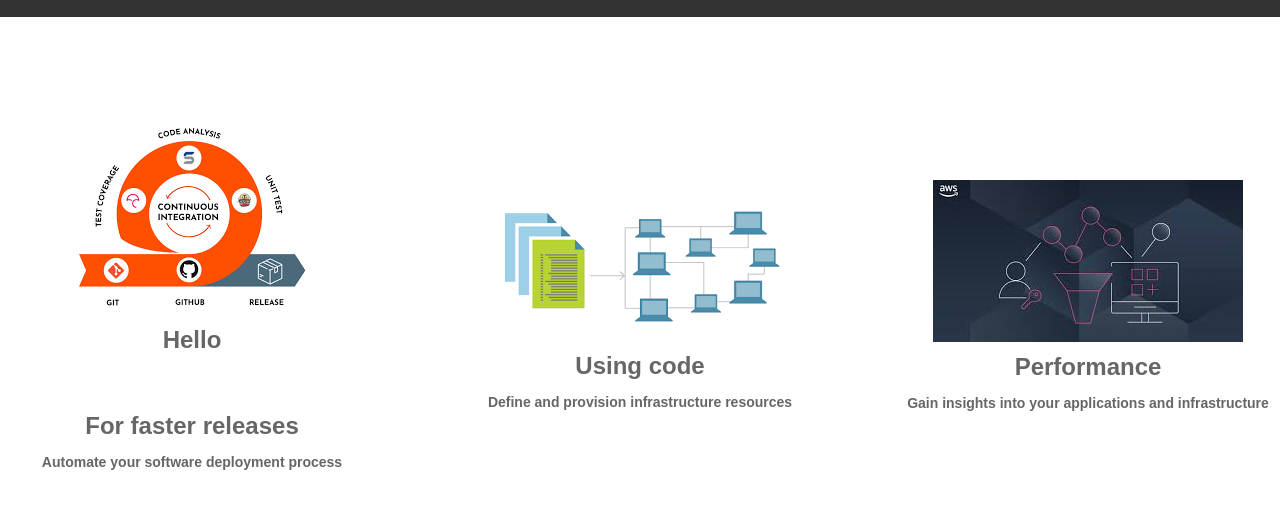
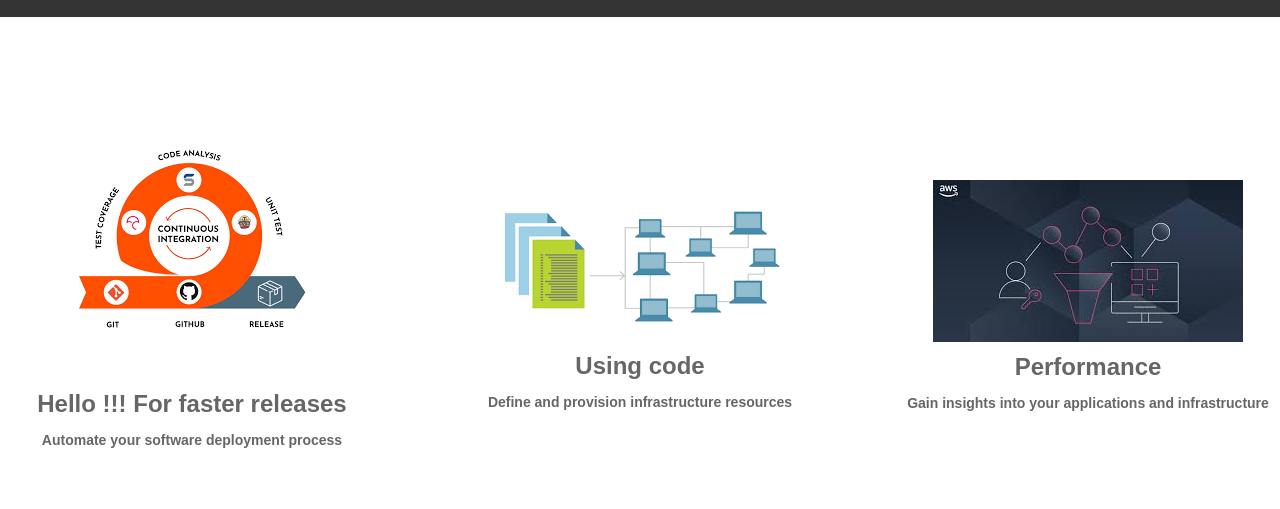
Before and after one commit to UdayKiran3366/POC_html, a plain HTML site: page index.html in a window 1280 px wide. Shown: the part 119-628 px from the top of the page. Drawn offline with Linux system fonts and the light colour scheme.

Commit message:
Update index.html

```diff
--- a/index.html
+++ b/index.html
@@ -37,8 +37,11 @@
       </div>
       <ul class="nav-links">
         <li><a href="#">Home</a></li>
+
         <li><a href="#">About</a></li>
+
         <li><a href="#">Services</a></li>
+
         <li><a href="#">Contact</a></li>
       </ul>
     </nav>
@@ -49,10 +52,9 @@
   <div class="column">
     <img src="ccode.png">
     <figcaption>
-      <h2>Hello</h2>
       <br>
       <br>
-      <h2>For faster releases</h2>
+      <h2>Hello !!! For faster releases</h2>
       <p><strong>Automate your software deployment process</strong></p>
 
     </figcaption>
```
